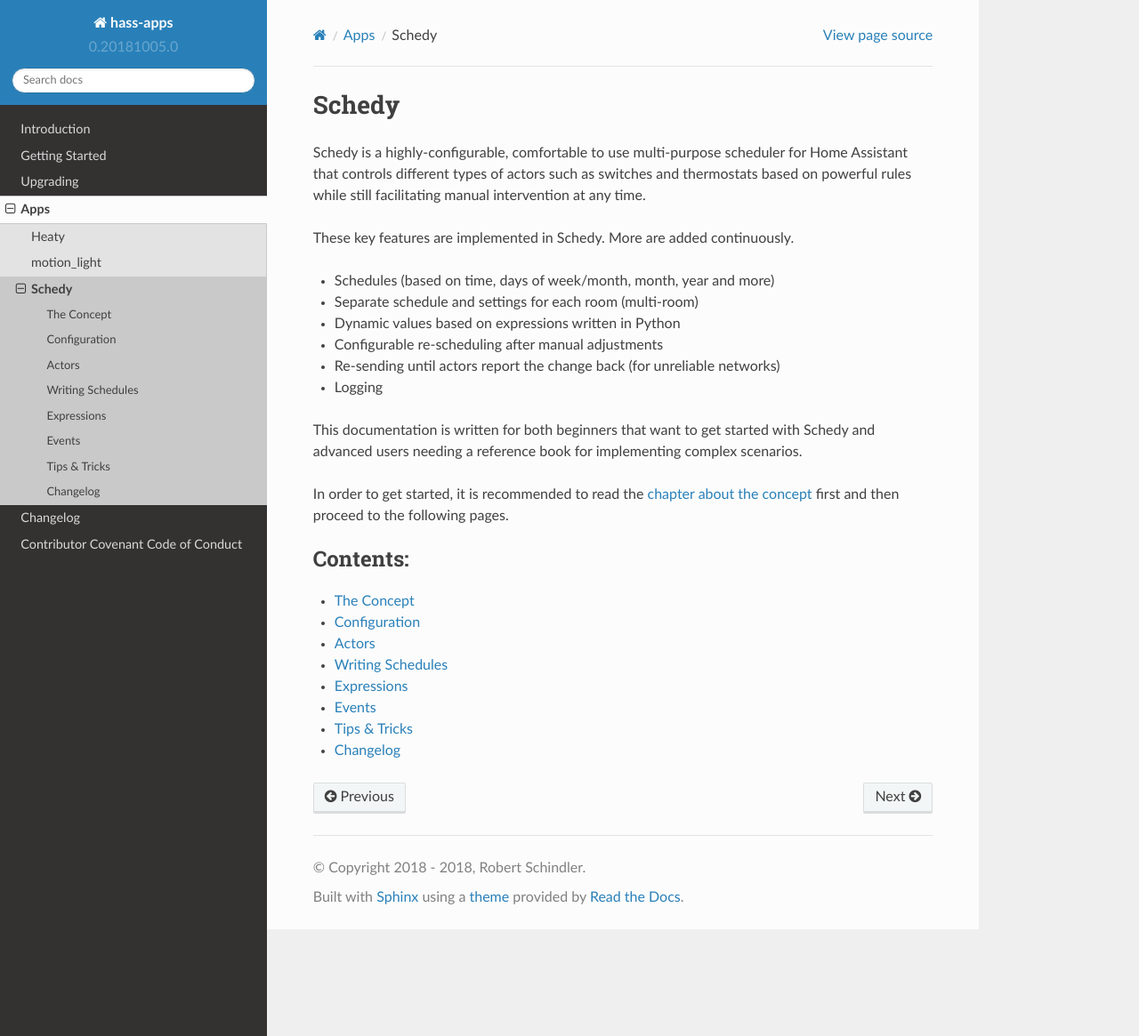
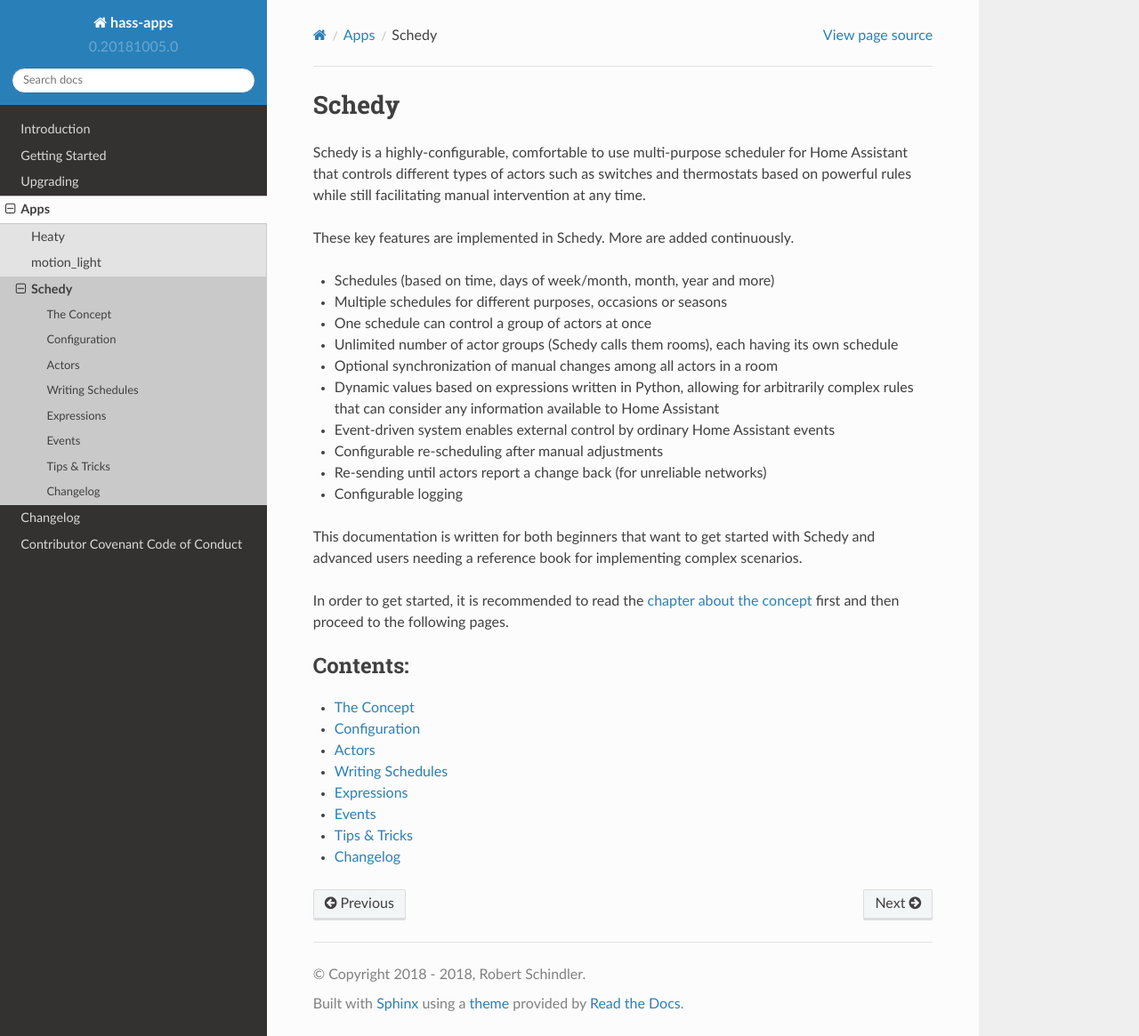
Before and after one commit to bob1de/hass-apps, a Sphinx documentation site: the page built from docs/apps/schedy/index.rst, in a window 1280 px wide and 1165 px high. Shown: the whole window at 89% size. Built offline with Sphinx 7.4.7 and the Read the Docs theme 2.0.0, drawn with Linux system fonts in a browser that asks for light colours.

Commit message:
[schedy] Improved feature list in docs

```diff
--- a/docs/apps/schedy/index.rst
+++ b/docs/apps/schedy/index.rst
@@ -9,11 +9,19 @@
 These key features are implemented in Schedy. More are added continuously.
 
 * Schedules (based on time, days of week/month, month, year and more)
-* Separate schedule and settings for each room (multi-room)
-* Dynamic values based on expressions written in Python
+* Multiple schedules for different purposes, occasions or seasons
+* One schedule can control a group of actors at once
+* Unlimited number of actor groups (Schedy calls them rooms), each having
+  its own schedule
+* Optional synchronization of manual changes among all actors in a room
+* Dynamic values based on expressions written in Python, allowing for
+  arbitrarily complex rules that can consider any information available
+  to Home Assistant
+* Event-driven system enables external control by ordinary Home Assistant
+  events
 * Configurable re-scheduling after manual adjustments
-* Re-sending until actors report the change back (for unreliable networks)
-* Logging
+* Re-sending until actors report a change back (for unreliable networks)
+* Configurable logging
 
 This documentation is written for both beginners that want to get
 started with Schedy and advanced users needing a reference book for
```
